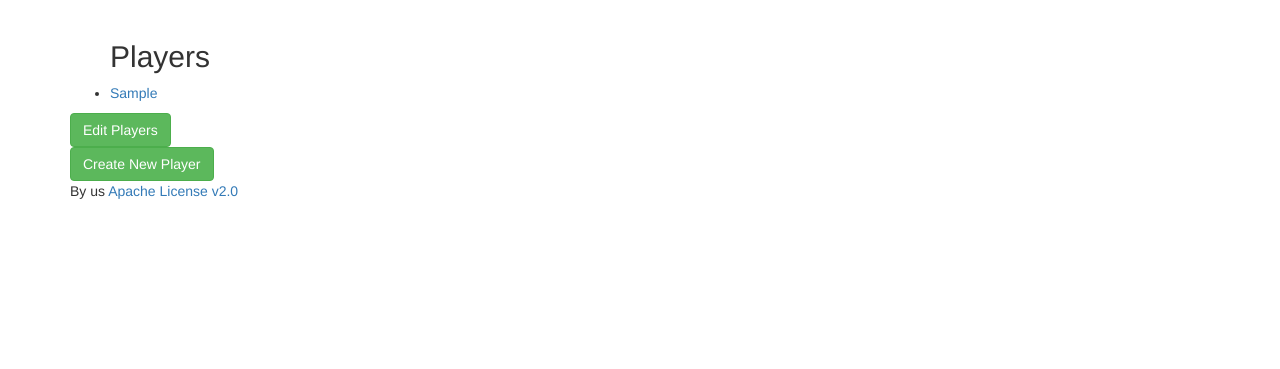
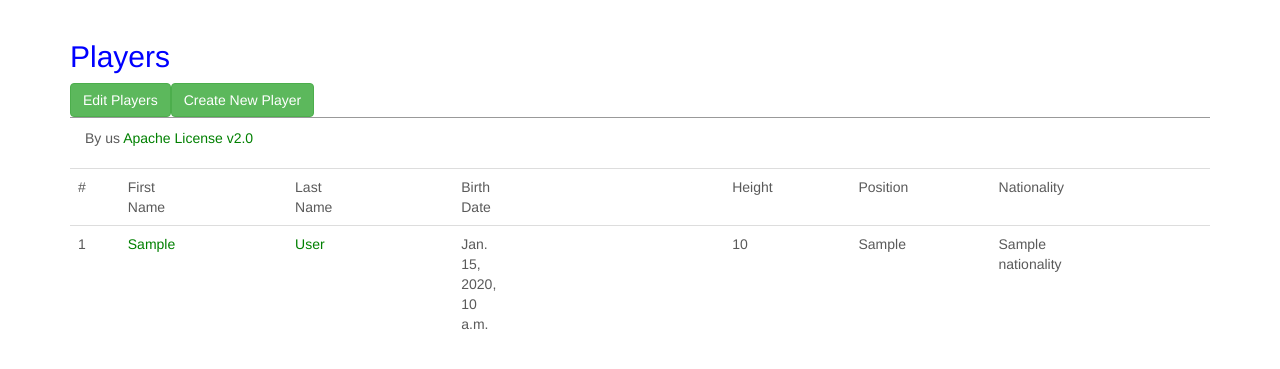
Before and after one commit to dgreasi/Athletic-Team, a Django app: template AthleticTeam/AthleticTeamApp/templates/player/showall.html in a window 1280 px wide. Shown: the part 52-421 px from the top of the page. Run offline with Django 3.2, Linux system fonts and the light colour scheme; the template is opened without the code that fills it: most values are stand-ins (such as "Sample title", 1, 10 or a date in 2020); some libraries are stand-ins or nearby versions.

Commit message:
Added bootstrap tables in teams,players,demo profile in player

```diff
--- a/AthleticTeam/AthleticTeamApp/templates/player/showall.html
+++ b/AthleticTeam/AthleticTeamApp/templates/player/showall.html
@@ -1,10 +1,37 @@
 {% extends "container.html" %}
+{% block head %}
+{% load staticfiles %}
+    <title>Show</title>
+    <link rel="stylesheet" type="text/css" href="{% static 'css/style.css' %}" />
+    <link rel="stylesheet" type="text/css" href="{% static 'css/carousel.css' %}" />
+{% endblock %}
+
 {% block container %}
 {% if players_list%}
-    <ul>
     <h2> Players</h2>
+    <table class="table table table-hover">
+            <tr>
+             <div class="row top-buffer">
+		 <td><div class="col-md-0">#</div></td>
+                 <td><div class="col-md-1">First Name</div></td>
+                 <td><div class="col-md-2">Last Name</div></td>
+                 <td><div class="col-md-3">Birth Date</div></td>
+                 <td><div class="col-md-4">Height</div></td>
+                 <td><div class="col-md-5">Position</div></td>
+                 <td><div class="col-md-6">Nationality</div></td>
+            </tr>
     {% for player in players_list %}
-        <li><a href="{% url 'AthleticTeamApp:ShowPlayer' player.id %}">{{ player.first_name}}</a></li>
+            <tr>
+                <div class="row top-buffer">
+                    <td><div class="col-md-0">{{ player.number}}</div></td>
+                    <td><div class="col-md-1"><a href="{% url 'AthleticTeamApp:ShowPlayer' player.id %}">{{ player.first_name }}</div></td>
+                    <td><div class="col-md-2"><a href="{% url 'AthleticTeamApp:ShowPlayer' player.id %}">{{ player.last_name }}</div></td>
+                    <td><div class="col-md-3">{{ player.birth_date }}</div></td>
+                    <td><div class="col-md-1">{{ player.height }}</div></td>
+                    <td><div class="col-md-2">{{ player.primary_position }}</div></td>
+                    <td><div class="col-md-3">{{ player.nationality}}</div></td>
+                </div>
+            </tr>
     {% endfor %}
     </ul>
 {% else %}
```
Also changed, not shown: AthleticTeam/AthleticTeamApp/templates/player/show.html (+17 -11 lines), AthleticTeam/AthleticTeamApp/templates/team/show.html (+24 -3 lines).
